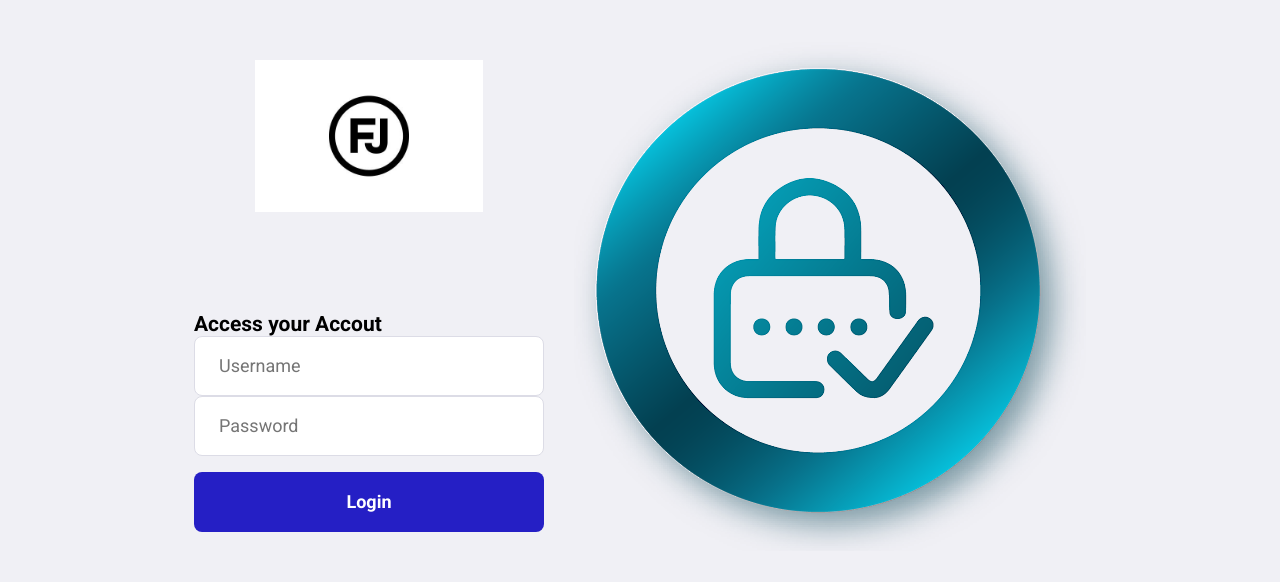
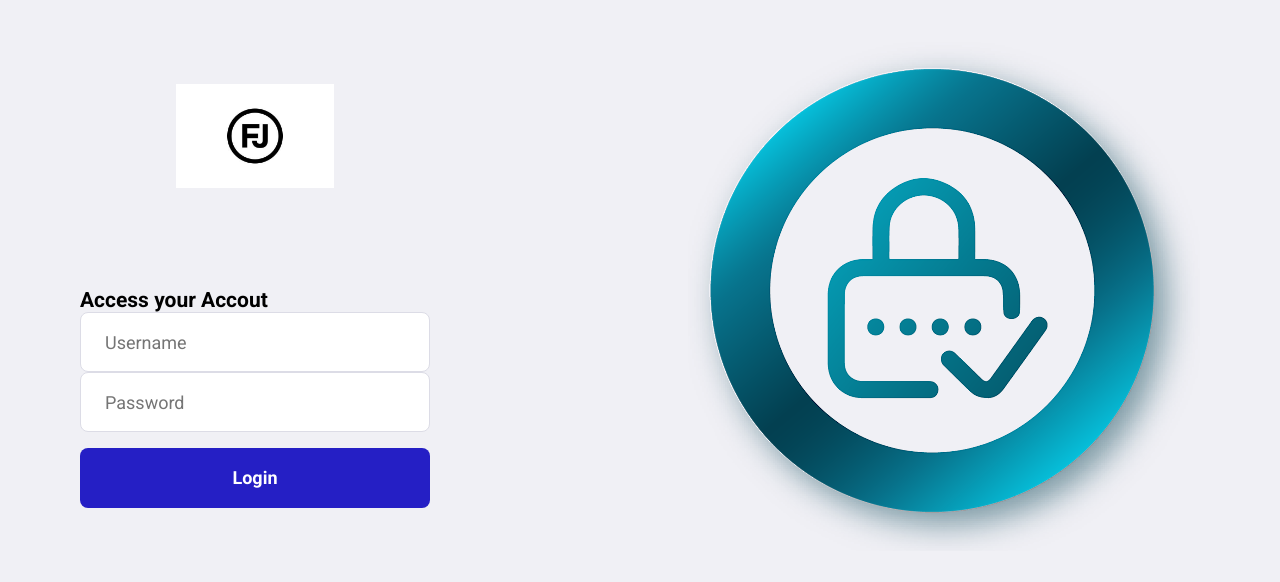
Before and after one commit to fabiosimplis/React_Rest_Client, a React (Create React App) app: page / in a window 1280 px wide. Shown: the part 104-686 px from the top of the page. Built offline with nearby package versions, Linux system fonts and the light colour scheme; the HTML template or start-up script is replaced by a standard one.

Commit message:
:lipstick: feat Login screen

```diff
--- a/src/pages/Login/styles.css
+++ b/src/pages/Login/styles.css
@@ -6,7 +6,7 @@
 
     display: flex;
     align-items: center;
-    justify-content: center;
+    justify-content: space-between;
 }
 
 .login-container section.form{
@@ -16,7 +16,7 @@
 }
 
 .login-container section.form img{
-    width: 65%;
+    width: 45%;
     margin-left: auto;
     margin-right: auto;
     display: block;
```
